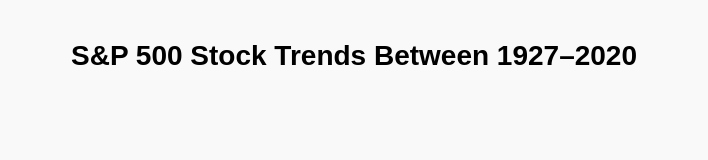
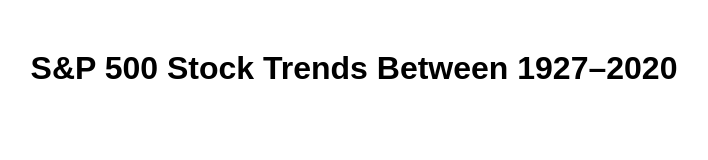
Before and after one commit to bmalis2/NarrativeVisualization, a plain HTML site: page index.html in a window 1280 px wide. Shown: the whole page, without its empty margins (286-994 px from the left). Drawn offline with Linux system fonts and the light colour scheme.

Commit message:
Update index.html

```diff
--- a/index.html
+++ b/index.html
@@ -2,17 +2,14 @@
 <html lang="en">
 <head>
   <meta charset="UTF-8">
-  <title>S&P 500 Stock Trends Between 1927–2020</title>
+  <title>S&P 500 Stock Trends</title>
   <style>
     body {
+      background: white;
+      color: black;
       font-family: Arial, sans-serif;
-      margin: 40px;
-      background-color: #f9f9f9;
-    }
-    h1 {
       text-align: center;
-      font-size: 28px;
-      margin-bottom: 20px;
+      margin-top: 50px;
     }
   </style>
 </head>
@@ -20,8 +17,5 @@
 
   <h1>S&amp;P 500 Stock Trends Between 1927–2020</h1>
 
-  <!-- Your chart or visualization will go here -->
-  <div id="chart"></div>
-
 </body>
 </html>
```
